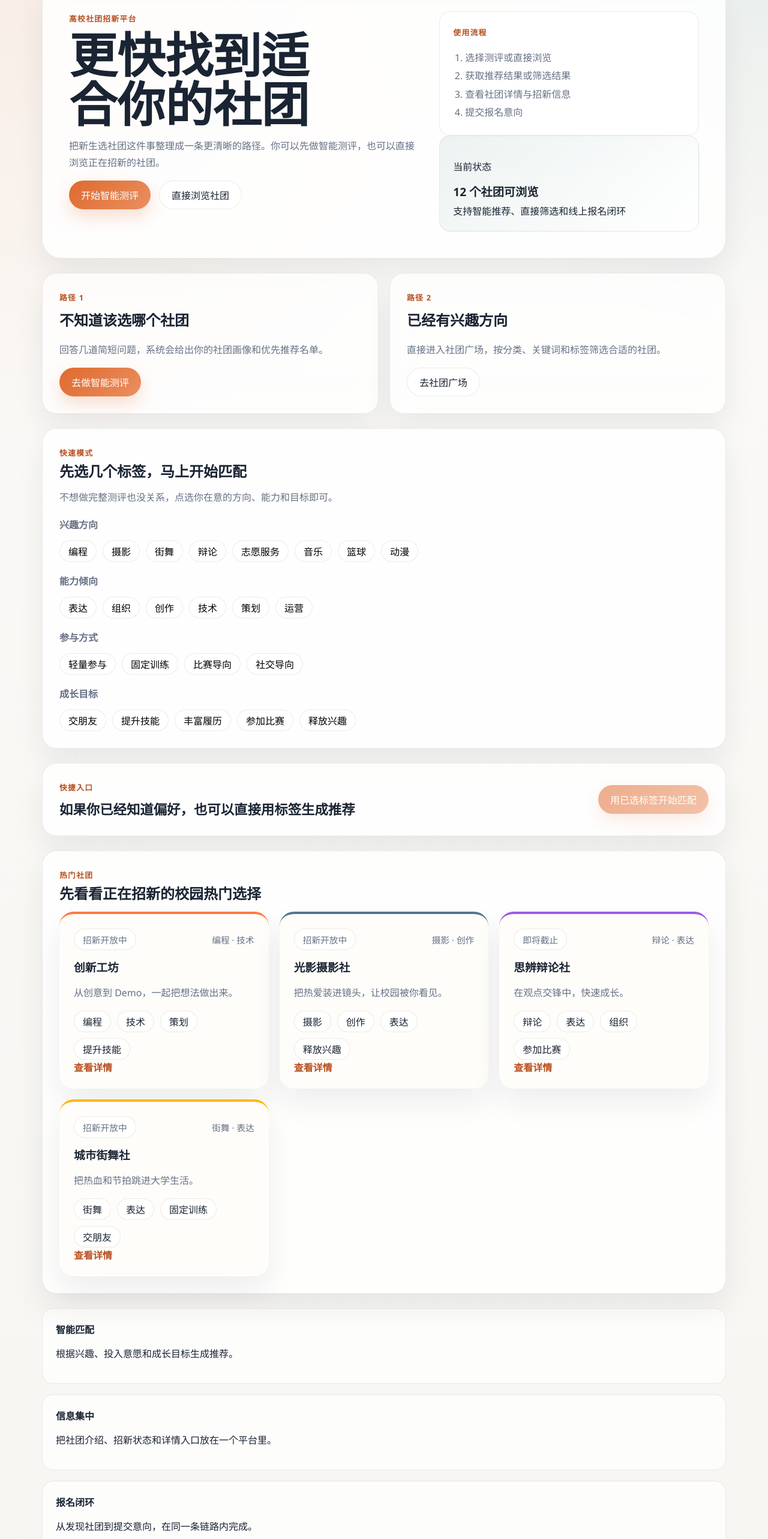
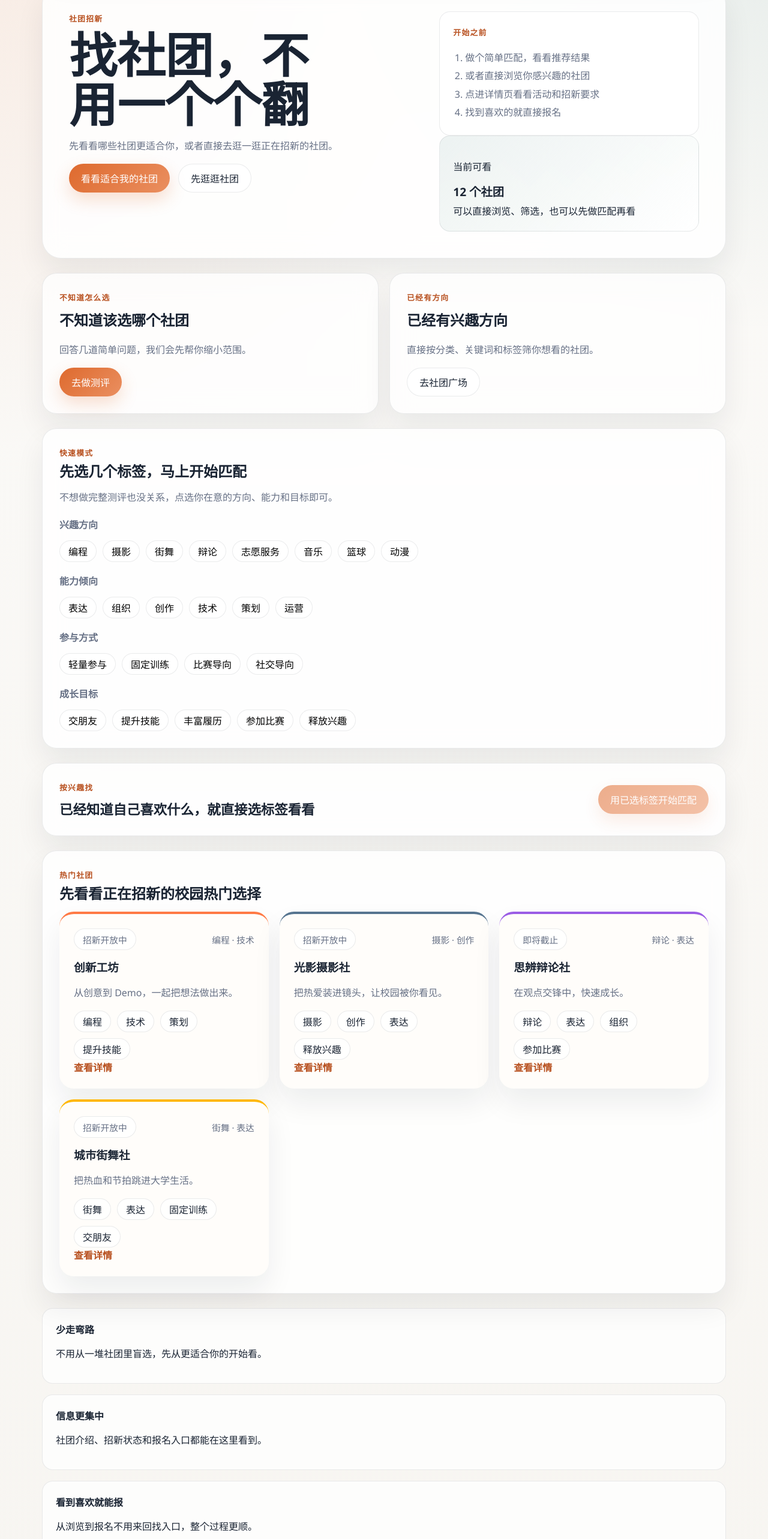
Before and after one commit to lxyovo666/club-recruitment-platform, a React (Vite) app: page / in a window 1280 px wide. Shown: the part 156-2722 px from the top of the page at 60% size. Built offline with nearby package versions, Linux system fonts and the light colour scheme.

Commit message:
refine: rewrite student-facing copy

```diff
--- a/src/components/layout/Shell.tsx
+++ b/src/components/layout/Shell.tsx
@@ -3,7 +3,7 @@ import { NavLink, Outlet } from "react-router-dom";
 const navItems = [
   { to: "/", label: "首页" },
   { to: "/clubs", label: "社团广场" },
-  { to: "/quiz", label: "AI 测评" },
+  { to: "/quiz", label: "社团匹配" },
 ];
 
 export default function Shell() {
@@ -26,10 +26,10 @@ export default function Shell() {
       </header>
       <Outlet />
       <footer className="site-footer">
-        <p>为高校招新设计的智能匹配原型，帮助新生更快找到适合自己的社团。</p>
+        <p>想先缩小范围就去做测评，已经有方向的话也可以直接逛社团广场。</p>
         <div className="footer-links">
           <NavLink to="/clubs">浏览社团</NavLink>
-          <NavLink to="/quiz">做 AI 测评</NavLink>
+          <NavLink to="/quiz">做社团匹配</NavLink>
         </div>
       </footer>
     </div>
--- a/src/pages/ClubDetailPage.tsx
+++ b/src/pages/ClubDetailPage.tsx
@@ -10,7 +10,7 @@ export default function ClubDetailPage() {
       <main className="page">
         <section className="panel empty-card">
           <h1>未找到对应社团</h1>
-          <p>这个演示站使用本地静态数据，你可以回到社团广场重新浏览。</p>
+          <p>你可以回到社团广场重新看看其他社团。</p>
           <Link to="/clubs" className="primary-button">
             返回社团广场
           </Link>
@@ -42,13 +42,13 @@ export default function ClubDetailPage() {
       </section>
       <section className="detail-grid">
         <article className="panel">
-          <span className="eyebrow">适合谁</span>
-          <h2>推荐人群</h2>
+          <span className="eyebrow">适合的人</span>
+          <h2>这个社团更适合谁</h2>
           <p>{club.suitableFor}</p>
         </article>
         <article className="panel">
-          <span className="eyebrow">活动形式</span>
-          <h2>你加入后会经历什么</h2>
+          <span className="eyebrow">平时做什么</span>
+          <h2>加入后可以参加这些活动</h2>
           <ul className="detail-list">
             {club.activities.map((activity) => (
               <li key={activity}>{activity}</li>
@@ -56,13 +56,13 @@ export default function ClubDetailPage() {
           </ul>
         </article>
         <article className="panel">
-          <span className="eyebrow">节奏说明</span>
-          <h2>投入强度</h2>
+          <span className="eyebrow">参与节奏</span>
+          <h2>大概需要投入多少时间</h2>
           <p>{club.intensity === "high" ? "需要稳定训练或长期投入" : club.intensity === "medium" ? "保持规律参与即可" : "适合轻量参与"}</p>
         </article>
         <article className="panel">
-          <span className="eyebrow">招新安排</span>
-          <h2>报名须知</h2>
+          <span className="eyebrow">报名之前</span>
+          <h2>招新安排</h2>
           <p>{club.status === "open" ? "当前处于开放招新阶段，提交意向后可进入后续面试或试训安排。" : "当前已接近截止，建议尽快查看并提交报名意向。"}</p>
         </article>
       </section>
--- a/src/pages/HomePage.tsx
+++ b/src/pages/HomePage.tsx
@@ -15,49 +15,49 @@ export default function HomePage() {
     <main className="page home-page">
       <section className="hero hero-refined">
         <div className="hero-copy">
-          <span className="eyebrow">高校社团招新平台</span>
-          <h1>更快找到适合你的社团</h1>
-          <p>把新生选社团这件事整理成一条更清晰的路径。你可以先做智能测评，也可以直接浏览正在招新的社团。</p>
+          <span className="eyebrow">社团招新</span>
+          <h1>找社团，不用一个个翻</h1>
+          <p>先看看哪些社团更适合你，或者直接去逛一逛正在招新的社团。</p>
           <div className="hero-actions">
             <Link to="/quiz" className="primary-button">
-              开始智能测评
+              看看适合我的社团
             </Link>
             <Link to="/clubs" className="secondary-button">
-              直接浏览社团
+              先逛逛社团
             </Link>
           </div>
         </div>
         <div className="hero-visual hero-panel">
           <div className="flow-card">
-            <span className="eyebrow">使用流程</span>
+            <span className="eyebrow">开始之前</span>
             <ol className="flow-list">
-              <li>选择测评或直接浏览</li>
-              <li>获取推荐结果或筛选结果</li>
-              <li>查看社团详情与招新信息</li>
-              <li>提交报名意向</li>
+              <li>做个简单匹配，看看推荐结果</li>
+              <li>或者直接浏览你感兴趣的社团</li>
+              <li>点进详情页看看活动和招新要求</li>
+              <li>找到喜欢的就直接报名</li>
             </ol>
           </div>
           <div className="floating-card subtle">
-            <p>当前状态</p>
-            <strong>12 个社团可浏览</strong>
-            <span>支持智能推荐、直接筛选和线上报名闭环</span>
+            <p>当前可看</p>
+            <strong>12 个社团</strong>
+            <span>可以直接浏览、筛选，也可以先做匹配再看</span>
           </div>
         </div>
       </section>
 
       <section className="path-grid">
         <article className="panel path-card">
-          <span className="eyebrow">路径 1</span>
+          <span className="eyebrow">不知道怎么选</span>
           <h2>不知道该选哪个社团</h2>
-          <p>回答几道简短问题，系统会给出你的社团画像和优先推荐名单。</p>
+          <p>回答几道简单问题，我们会先帮你缩小范围。</p>
           <Link to="/quiz" className="primary-button">
-            去做智能测评
+            去做测评
           </Link>
         </article>
         <article className="panel path-card">
-          <span className="eyebrow">路径 2</span>
+          <span className="eyebrow">已经有方向</span>
           <h2>已经有兴趣方向</h2>
-          <p>直接进入社团广场，按分类、关键词和标签筛选合适的社团。</p>
+          <p>直接按分类、关键词和标签筛你想看的社团。</p>
           <Link to="/clubs" className="secondary-button">
             去社团广场
           </Link>
@@ -67,8 +67,8 @@ export default function HomePage() {
       <QuickTags selectedTags={selectedTags} onToggle={toggleTag} />
       <section className="entry-strip compact-strip">
         <div>
-          <span className="eyebrow">快捷入口</span>
-          <h2>如果你已经知道偏好，也可以直接用标签生成推荐</h2>
+          <span className="eyebrow">按兴趣找</span>
+          <h2>已经知道自己喜欢什么，就直接选标签看看</h2>
         </div>
         <button type="button" className="primary-button" onClick={() => navigate("/results", { state: { selectedTags } })} disabled={selectedTags.length === 0}>
           用已选标签开始匹配
@@ -79,16 +79,16 @@ export default function HomePage() {
 
       <section className="value-row">
         <article className="value-card">
-          <strong>智能匹配</strong>
-          <p>根据兴趣、投入意愿和成长目标生成推荐。</p>
+          <strong>少走弯路</strong>
+          <p>不用从一堆社团里盲选，先从更适合你的开始看。</p>
         </article>
         <article className="value-card">
-          <strong>信息集中</strong>
-          <p>把社团介绍、招新状态和详情入口放在一个平台里。</p>
+          <strong>信息更集中</strong>
+          <p>社团介绍、招新状态和报名入口都能在这里看到。</p>
         </article>
         <article className="value-card">
-          <strong>报名闭环</strong>
-          <p>从发现社团到提交意向，在同一条链路内完成。</p>
+          <strong>看到喜欢就能报</strong>
+          <p>从浏览到报名不用来回找入口，整个过程更顺。</p>
         </article>
       </section>
     </main>
--- a/src/pages/ResultsPage.tsx
+++ b/src/pages/ResultsPage.tsx
@@ -26,10 +26,10 @@ export default function ResultsPage() {
         <section className="panel empty-card">
           <span className="eyebrow">还没有匹配结果</span>
           <h1>先完成测评，或者挑选一些标签再回来</h1>
-          <p>这个结果页会展示你的画像总结、Top 5 推荐社团以及每个推荐背后的解释。</p>
+          <p>做完之后，这里会帮你整理出值得优先看的社团。</p>
           <div className="hero-actions">
             <Link to="/quiz" className="primary-button">
-              去做 AI 测评
+              去做测评
             </Link>
             <Link to="/" className="secondary-button">
               返回首页选标签
@@ -47,24 +47,24 @@ export default function ResultsPage() {
       <PersonaSummary profile={profile} />
       <section className="panel report-panel">
         <div>
-          <span className="eyebrow">推荐逻辑</span>
-          <h2>系统会优先考虑你的兴趣标签、参与节奏和成长目标</h2>
+          <span className="eyebrow">可以先这样看</span>
+          <h2>先点前几个更适合你的社团，再决定要不要报名</h2>
         </div>
         <div className="report-points">
           <div>
             <strong>先看前 3 个</strong>
-            <p>这是当前与你匹配度最高、最值得优先点击的社团。</p>
+            <p>这几个和你的兴趣、参与方式会更贴近一些。</p>
           </div>
           <div>
             <strong>重点看推荐理由</strong>
-            <p>每张卡片都解释了推荐依据，不只是给一个分数。</p>
+            <p>每张卡片都会告诉你，为什么会推荐这个社团。</p>
           </div>
         </div>
       </section>
       <section className="results-header">
         <div>
           <span className="eyebrow">Top 5 推荐</span>
-          <h2>这些社团最值得你优先点进去看</h2>
+          <h2>这些社团你可以先点进去看看</h2>
         </div>
         <Link to="/clubs" className="secondary-button">
           继续浏览全部社团
```
